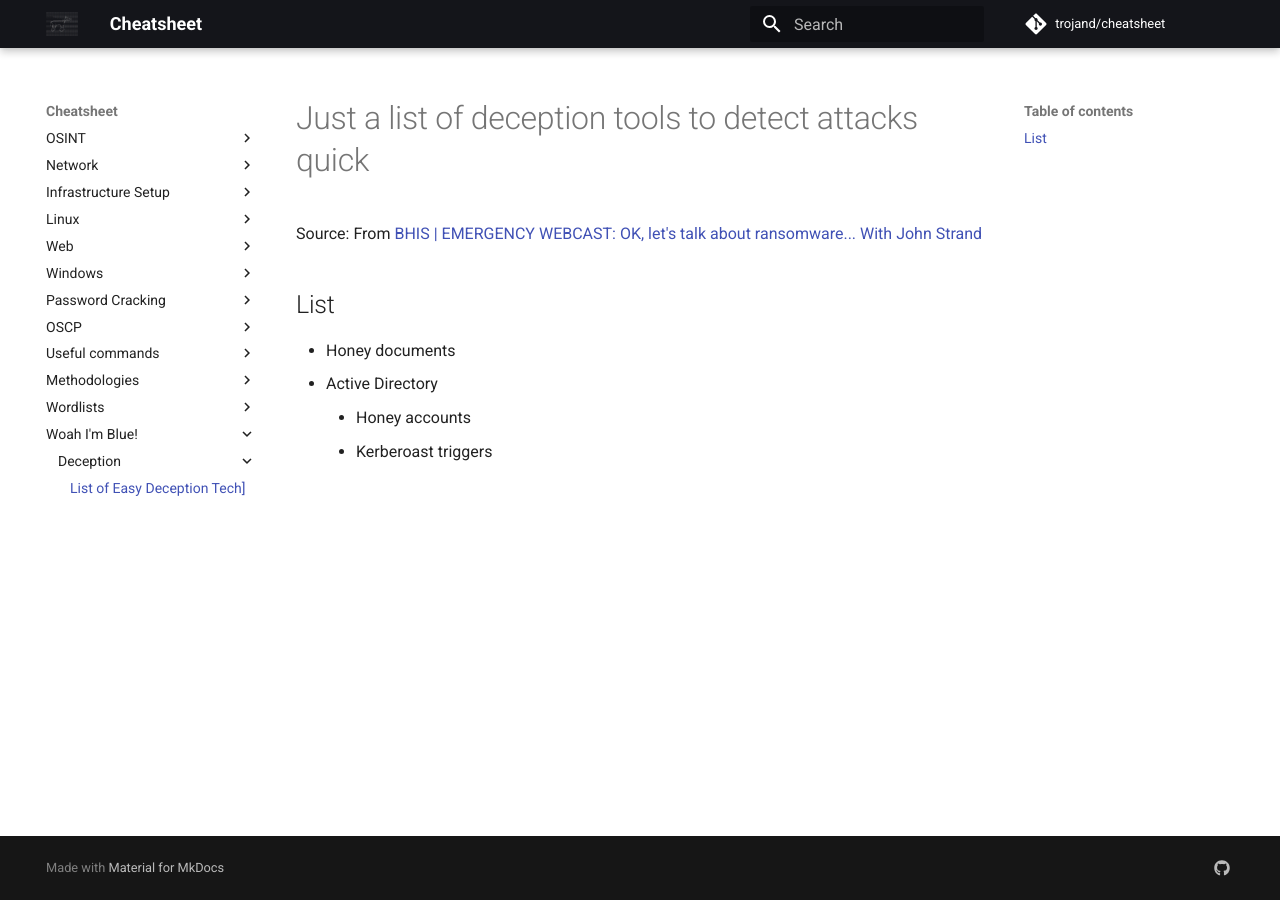
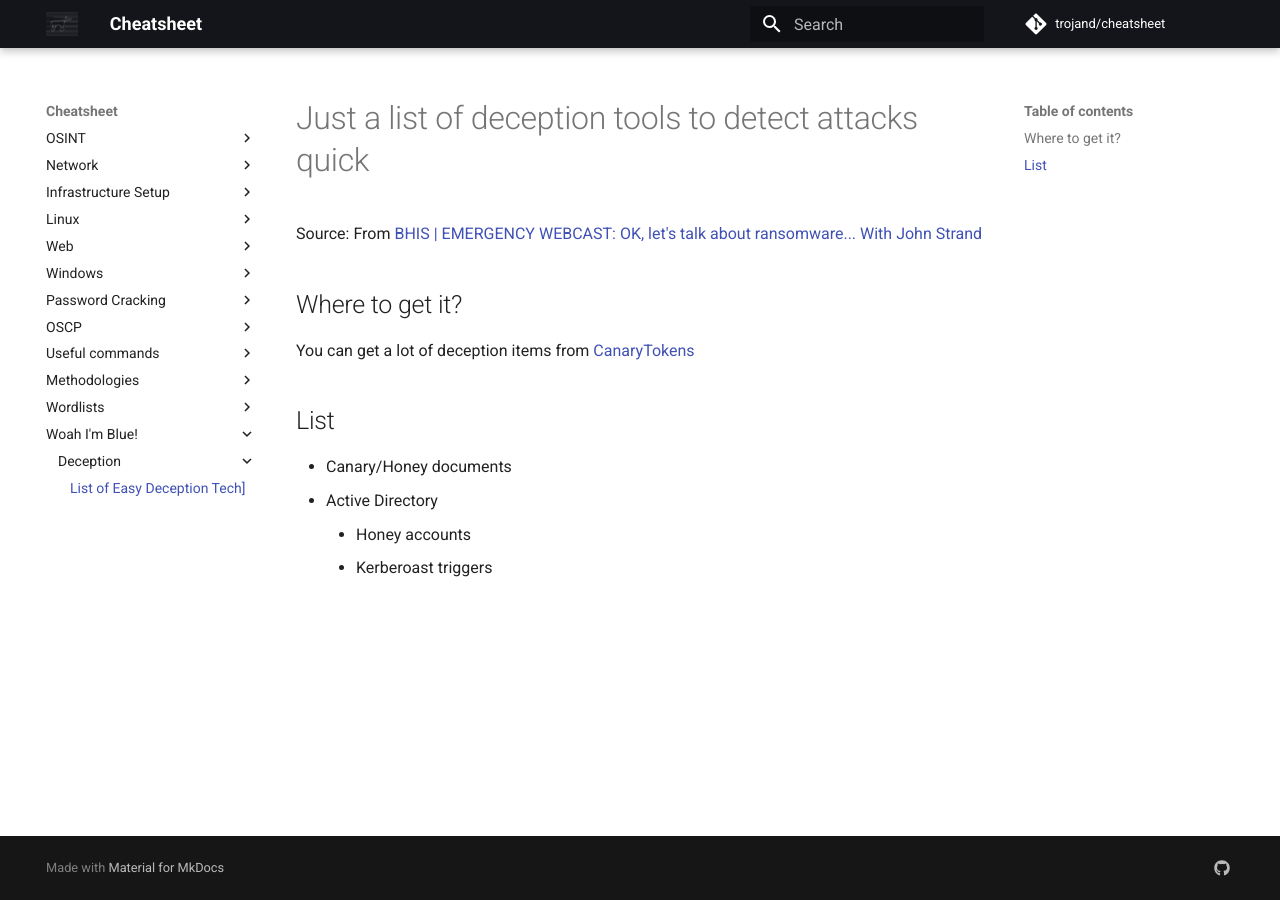
Before and after one commit to trojand/cheatsheet, an MkDocs documentation site: the page built from docs/Woah_Im_Blue/Deception/Easy_Deception_List.md, in a window 1280 px wide. Built offline with MkDocs 1.6.1 and Material for MkDocs 9.7.7, drawn with Linux system fonts in a browser that asks for light colours; comment, search, counter and statistics services are not loaded.

Commit message:
Update Easy_Deception_List.md

```diff
--- a/docs/Woah_Im_Blue/Deception/Easy_Deception_List.md
+++ b/docs/Woah_Im_Blue/Deception/Easy_Deception_List.md
@@ -2,8 +2,11 @@
 
 Source: From [BHIS | EMERGENCY WEBCAST: OK, let's talk about ransomware... With John Strand](https://www.youtube.com/watch?v=wKAQB4Yp-k4)
 
+## Where to get it?
+You can get a lot of deception items from [CanaryTokens](https://www.canarytokens.org/generate)
+
 ## List
-* Honey documents
+* Canary/Honey documents
 * Active Directory
     * Honey accounts
     * Kerberoast triggers
```
